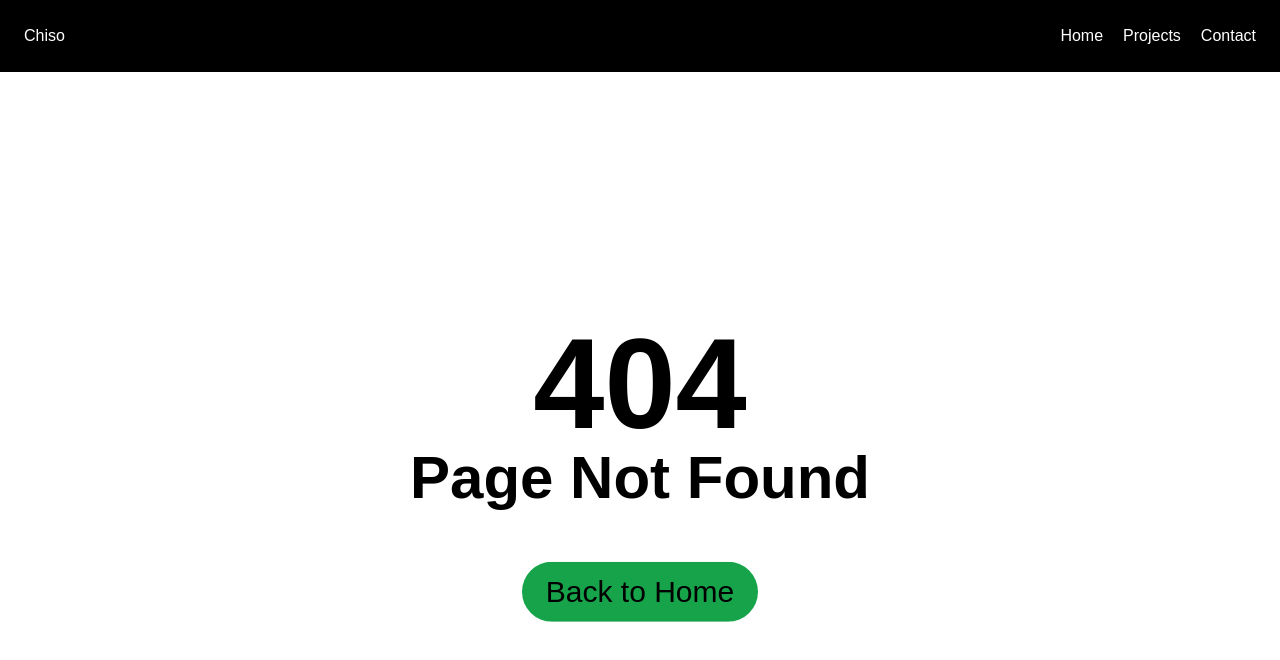
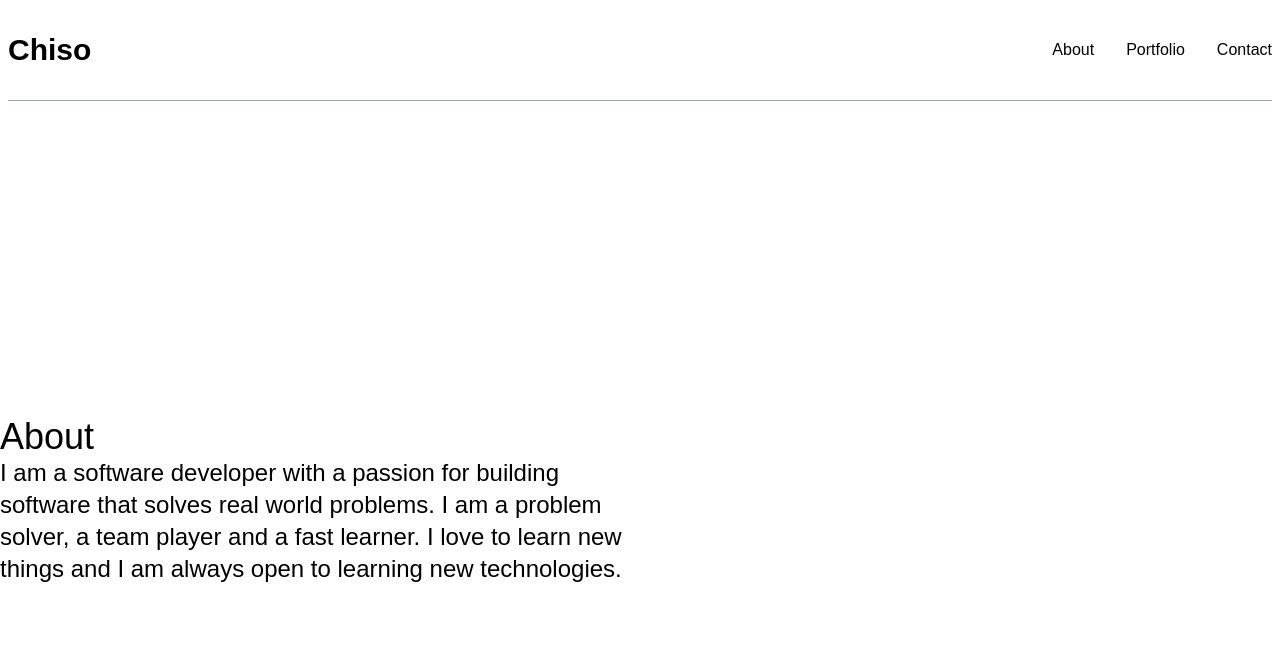
Before and after one commit to raeeceip/portfolio, a React (Vite) app: page /about in a window 1280 px wide. Before the commit this address had no page. Shown: the top 660 px of the page. Built offline with nearby package versions, Linux system fonts and the light colour scheme.

Commit message:
glassmorphism

```diff
--- a/src/Components/Header/Header.jsx
+++ b/src/Components/Header/Header.jsx
@@ -1,31 +1,73 @@
-import React from "react";
+import { React, useState } from "react";
 import "./header.css";
 import { Link } from "react-router-dom";
 
 // add routes for pages
 
 const Header = () => {
+	const [isNavOpen, setIsNavOpen] = useState(false);
 	return (
-		<nav className="relative flex w-100 bg-black p-6 text-white justify-between">
-			<h1 className="ml-0">Chiso</h1>
-			<ul className="flex justify-evenly mr-0">
-				<li className="mr-5 hover:bg-white ">
-					<Link to="/" className="header__nav-link">
-						Home
+		<div className="flex mx-2 items-center justify-between border-b border-gray-400 py-8">
+			<Link to="/">
+				<h1 className="text-3xl font-bold">Chiso</h1>
 			</Link>
+			<nav>
+				<section className="MOBILE-MENU flex lg:hidden">
+					<div
+						className="HAMBURGER-ICON space-y-2"
+						onClick={() => setIsNavOpen((prev) => !prev)} // toggle isNavOpen state on click
+					>
+						<span className="block h-0.5 w-8 animate-pulse bg-gray-600"></span>
+						<span className="block h-0.5 w-8 animate-pulse bg-gray-600"></span>
+						<span className="block h-0.5 w-8 animate-pulse bg-gray-600"></span>
+					</div>
+
+					<div className={isNavOpen ? "showMenuNav" : "hideMenuNav"}>
+						{" "}
+						<div
+							className="CROSS-ICON absolute top-0 right-0 px-8 py-8"
+							onClick={() => setIsNavOpen(false)} // change isNavOpen state to false to close the menu
+						>
+							<svg
+								className="h-8 w-8 text-gray-600"
+								viewBox="0 0 24 24"
+								fill="none"
+								stroke="currentColor"
+								strokeWidth="2"
+								strokeLinecap="round"
+								strokeLinejoin="round"
+							>
+								<line x1="18" y1="6" x2="6" y2="18" />
+								<line x1="6" y1="6" x2="18" y2="18" />
+							</svg>
+						</div>
+						<ul className="MENU-LINK-MOBILE-OPEN flex flex-col items-center justify-between min-h-[250px]">
+							<li className="border-b border-gray-400 my-8 uppercase">
+								<Link to="/">About</Link>
 							</li>
-				<li className="mr-5">
-					<Link to="/projects" className="header__nav-link">
-						Projects
-					</Link>
+							<li className="border-b border-gray-400 my-8 uppercase">
+								<Link to="/projects">Portfolio</Link>
 							</li>
-				<li className="mr-0">
-					<Link to="/contact" className="header__nav-link">
-						Contact
-					</Link>
+							<li className="border-b border-gray-400 my-8 uppercase">
+								<Link to="/contact">Contact</Link>
+							</li>
+						</ul>
+					</div>
+				</section>
+
+				<ul className="DESKTOP-MENU hidden space-x-8 lg:flex">
+					<li>
+						<Link to="/about">About</Link>
+					</li>
+					<li>
+						<Link to="/projects">Portfolio</Link>
+					</li>
+					<li>
+						<Link to="/Contact">Contact</Link>
 					</li>
 				</ul>
 			</nav>
+		</div>
 	);
 };
 
--- a/src/Components/Header/header.css
+++ b/src/Components/Header/header.css
@@ -0,0 +1,22 @@
+.hideMenuNav {
+	display: none;
+}
+.showMenuNav {
+	display: block;
+	position: absolute;
+	width: 100%;
+	height: 100vh;
+	top: 0;
+	left: 0;
+	background: rgba(255, 255, 255, 0.06);
+	border-radius: 16px;
+	box-shadow: 0 4px 30px rgba(0, 0, 0, 0.1);
+	backdrop-filter: blur(13.5px);
+	-webkit-backdrop-filter: blur(13.5px);
+	border: 1px solid rgba(255, 255, 255, 0.4);
+	z-index: 10;
+	display: flex;
+	flex-direction: column;
+	justify-content: space-evenly;
+	align-items: center;
+}
--- a/src/Components/Layout/AppRoutes.jsx
+++ b/src/Components/Layout/AppRoutes.jsx
@@ -5,12 +5,14 @@ import Body from "../Pages/body/body";
 import Contact from "../Pages/Contact/Contact";
 import NotFound from "../NotFound/NotFound";
 import Projects from "../Pages/Projects/Projects";
+import About from "../Pages/body/about";
 
 const AppRoutes = () => {
 	return (
 		<AnimatePresence mode="wait">
 			<Routes>
 				<Route path="/" element={<Body />} />
+				<Route path="/about" element={<About />} />
 				<Route path="/projects" element={<Projects />} />
 				<Route path="/contact" element={<Contact />} />
 				<Route path="*" element={<NotFound />} />
--- a/src/Components/Pages/body/about.jsx
+++ b/src/Components/Pages/body/about.jsx
@@ -3,16 +3,16 @@ import React from "react";
 const About = () => {
 	return (
 		<div>
-			<div className="md:block w-100 bg-red-400 sm:flex">
-				<h1> Hi there </h1>
-				<p>My name is Chibogu Chisom</p>
-				<p>
-					I'm a fullstack web developer with hands-on experience on building,
-					deploying and testing various web applications and software
-				</p>
-				<h2>With knowledge of React.js, Django, Tailwind and Bootstrap </h2>
-				<p>Based in Lagos, Nigeria</p>
-				<p>Available for Contract and Full-Time Jobs</p>
+			<div className="">
+				<div className="w-1/2">
+					<h1 className="text-4xl">About</h1>
+					<p className="text-2xl">
+						I am a software developer with a passion for building software that
+						solves real world problems. I am a problem solver, a team player and
+						a fast learner. I love to learn new things and I am always open to
+						learning new technologies.
+					</p>
+				</div>
 			</div>
 		</div>
 	);
--- a/src/Components/Pages/body/body.jsx
+++ b/src/Components/Pages/body/body.jsx
@@ -2,6 +2,8 @@ import React from "react";
 import { useState } from "react";
 import "./body.css";
 import { Link } from "react-router-dom";
+import { FontAwesomeIcon } from "@fortawesome/react-fontawesome";
+import { faEnvelopeOpen, faBriefcase } from "@fortawesome/free-solid-svg-icons";
 
 const Body = () => {
 	const [showPage, setShowPage] = useState(false);
@@ -30,11 +32,23 @@ const Body = () => {
 					Available for Contract and Full-Time Jobs
 				</p>
 				<div className="flex">
-					<button className="bg-white text-black p-2 rounded-md m-5">
-						<Link to="/contact">Lets Talk</Link>
+					<button className="glass bg-grey hover:shadow-[#fff] shadow-md hover:scale-[1.05] ease-in-out duration-500 text-black p-2 rounded-md m-5">
+						<FontAwesomeIcon
+							icon={faEnvelopeOpen}
+							className="text-white mx-3 hover:spin"
+						/>
+						<Link to="/contact">
+							<p className="text-white">Lets Talk</p>
+						</Link>
 					</button>
-					<button className="bg-grey hover:shadow-[#fff] shadow-md hover:scale-[1.2] ease-in-out duration-300 text-black p-2 rounded-md m-5">
-						<Link to="/projects">Check out some of my projects</Link>
+					<button className="glass hover:shadow-[#fff] shadow-md hover:scale-[1.05] ease-in-out duration-500 text-black p-2 rounded-md m-5">
+						<Link to="/projects">
+							<FontAwesomeIcon
+								icon={faBriefcase}
+								className="text-white  hover:spin"
+							/>
+							<p className="text-white">Check out some of my projects</p>
+						</Link>
 					</button>
 				</div>
 			</div>
--- a/src/index.css
+++ b/src/index.css
@@ -21,6 +21,15 @@ body {
 
 .fade-left {
 	animation: fade-left 1s ease-in-out;
+}
+
+.glass {
+	background: rgba(255, 255, 255, 0.06);
+	border-radius: 16px;
+
+	backdrop-filter: blur(13.5px);
+	-webkit-backdrop-filter: blur(13.5px);
+	border: 1px solid rgba(255, 255, 255, 0.05);
 }
 @font-face {
 	font-family: "Satoshi";
```
Lines whose indentation alone changed are shown as unchanged.
